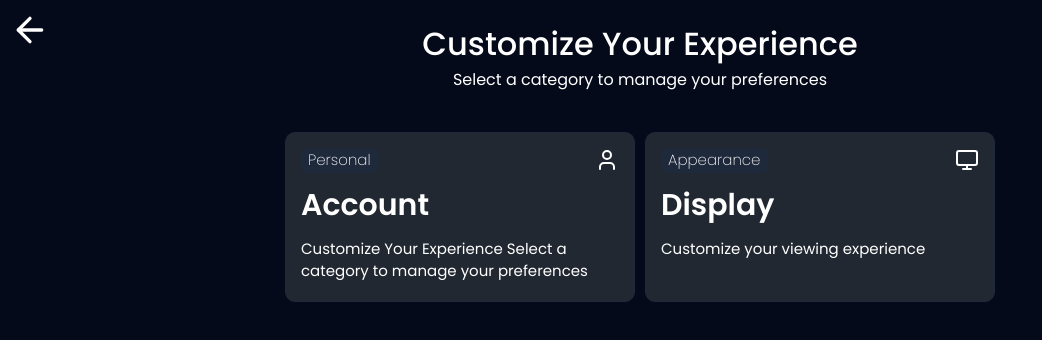
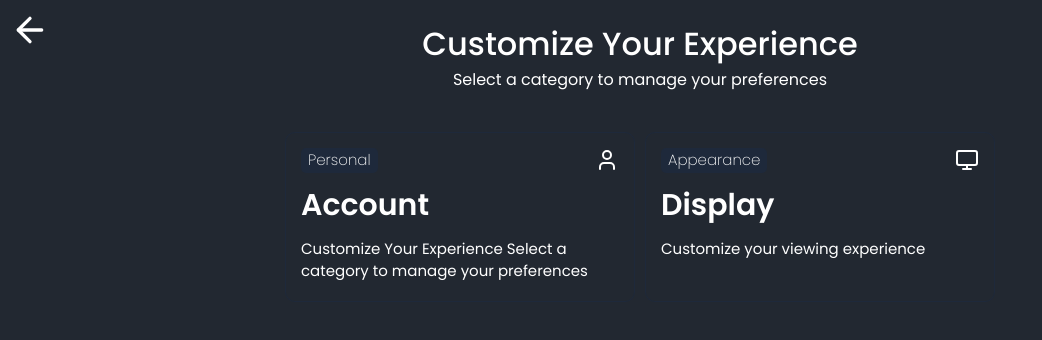
Before and after one commit to abhraneeldhar/nebula, a Next.js app: page /settings in a window 1280 px wide. Shown: the top 340 px of the page, without its empty margins (0-1042 px from the left). Built offline with nearby package versions, Linux system fonts and the light colour scheme; what @radix-ui/themes would draw is missing.

Commit message:
fixed a lil color

```diff
--- a/app/global.css
+++ b/app/global.css
@@ -8,7 +8,7 @@
   margin: 0px;
   padding: 0px;
   border: none;
-  color: white;
+
 }
 
 body {
@@ -18,7 +18,7 @@ body {
   width: 100%;
   height: 100vh;
   background-color: black;
-  color: white;
+  color: var(--variableText);
 }
 
 .main {
--- a/app/settings/display/display.module.css
+++ b/app/settings/display/display.module.css
@@ -1,8 +1,9 @@
 .main{
     padding: 30px;
     position: relative;
-    background-color: #121212;
+    background-color: var(--color1);
     min-height: 100vh;
+    color: var(--variableText);
 }
 .backBtn{
     height: 30px;
--- a/app/settings/settings.module.css
+++ b/app/settings/settings.module.css
@@ -1,9 +1,9 @@
 .main {
-    background-color: #040a19;
+    background-color: var(--color1);
     height: 100vh;
     position: relative;
     padding-top: 20px;
-    color: white;
+    color: var(--variableText);
 }
 
 .back {
@@ -61,6 +61,7 @@
     user-select: none;
     -webkit-user-select: none;
     -ms-user-select: none;
+    color: var(--variableText);
 }
 
 .card:hover {
@@ -84,10 +85,12 @@
 .card h1 {
     font-weight: 600;
     font-size: 30px;
+    color: var(--variableText)
 }
 
 .card p {
     font-size: 15px;
+    color: var(--variableText);
 }
 
 @media (max-width:500px) {
```
